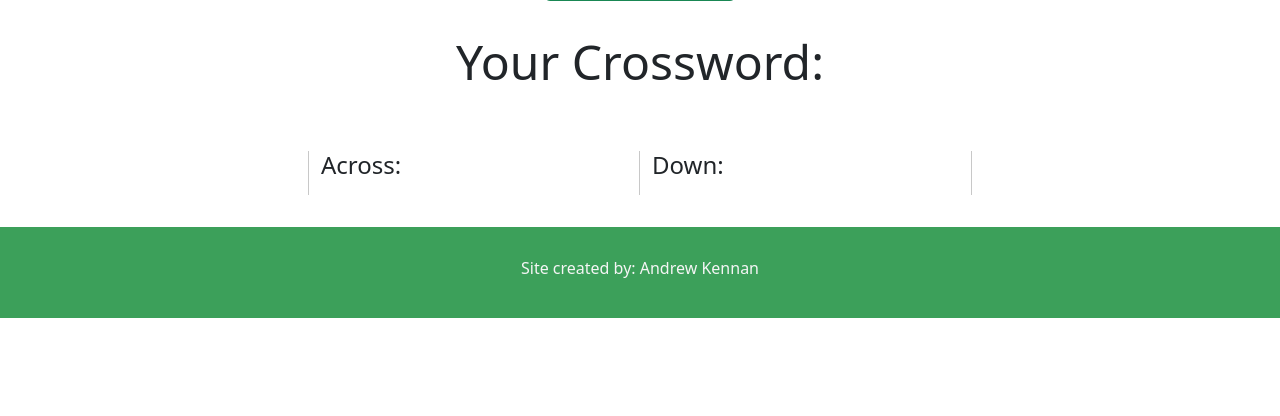
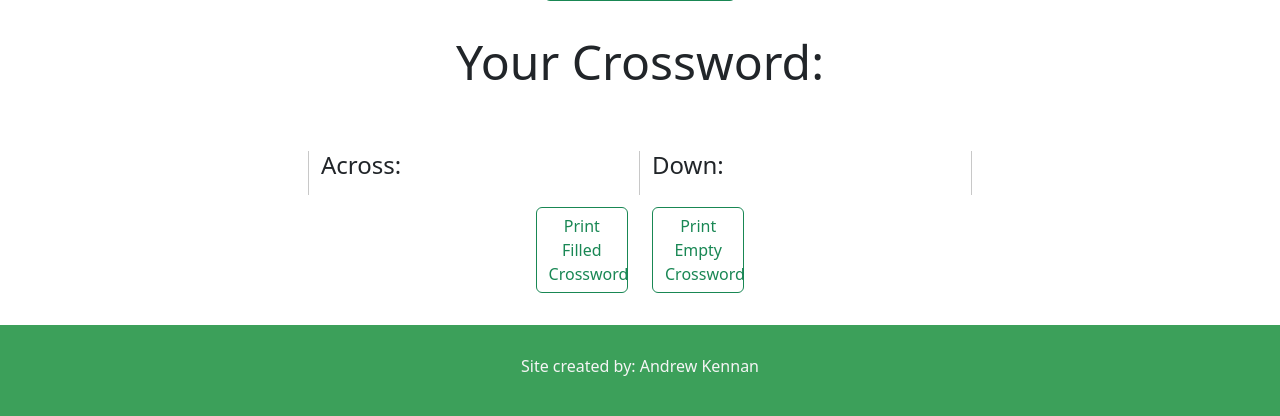
Before and after one commit to shterybai/crossword_generator_website, a Flask app: template templates/display_crossword.html in a window 1280 px wide. Shown: the part 1004-1420 px from the top of the page. Before the commit the page ends 1322 px from the top, so only its background shows below. Run offline with Flask 2, Linux system fonts and the light colour scheme; the template is opened without the code that fills it, so the values that code supplies are empty; some libraries are stand-ins or nearby versions.

Commit message:
PDFs printing, no API data visible

```diff
--- a/main.py
+++ b/main.py
@@ -1,8 +1,15 @@
-from flask import Flask, redirect, url_for, render_template, request
+from flask import Flask, redirect, url_for, render_template, request, make_response
+import pdfkit
 import requests
+# import wkhtmltopdf
+
+# path_wkhtmltopdf = r'C:\Program Files\wkhtmltopdf\bin\wkhtmltopdf.exe'
+# config = pdfkit.configuration(wkhtmltopdf=path_wkhtmltopdf)
+# pdfkit.from_url("http://google.com", "out.pdf", configuration=config)
 
 app = Flask(__name__)
 
+response = {}
 
 @app.route("/fyp", methods=["POST", "GET"])
 def home():
@@ -17,7 +24,8 @@ def home():
         # return combined_words
 
         # Step 5: make a GET request to the external API using the combined string
-        response = requests.get(f'https://7654-109-255-231-194.eu.ngrok.io/request?user_words={combined_words}')
+        global response
+        response = requests.get(f'https://c2db-109-255-231-194.eu.ngrok.io/request?user_words={combined_words}')
 
         print(response.json())
 
@@ -25,6 +33,40 @@ def home():
         return render_template("display_crossword.html", crossword=response.json())
     else:
         return render_template("index.html")
+
+
+@app.route('/filled-crossword-pdf')
+def create_filled_pdf():
+    # Render the Jinja template to a string
+    rendered = render_template('filled_crossword.html', crossword=response)
+
+    # Convert the rendered HTML to a PDF
+    path_wkhtmltopdf = r'C:\Program Files\wkhtmltopdf\bin\wkhtmltopdf.exe'
+    config = pdfkit.configuration(wkhtmltopdf=path_wkhtmltopdf)
+    pdf = pdfkit.from_string(rendered, False, configuration=config, options={"enable-local-file-access": ""})
+
+    # Create a response object with the PDF as the content
+    pdf_response = make_response(pdf)
+    pdf_response.headers['Content-Type'] = 'application/pdf'
+    pdf_response.headers['Content-Disposition'] = 'attachment; filename=filled_crossword.pdf'
+    return pdf_response
+
+
+@app.route('/empty-crossword-pdf')
+def create_empty_pdf():
+    # Render the Jinja template to a string
+    rendered = render_template('empty_crossword.html', crossword=response)
+
+    # Convert the rendered HTML to a PDF
+    path_wkhtmltopdf = r'C:\Program Files\wkhtmltopdf\bin\wkhtmltopdf.exe'
+    config = pdfkit.configuration(wkhtmltopdf=path_wkhtmltopdf)
+    pdf = pdfkit.from_string(rendered, False, configuration=config, options={"enable-local-file-access": ""})
+
+    # Create a response object with the PDF as the content
+    pdf_response = make_response(pdf)
+    pdf_response.headers['Content-Type'] = 'application/pdf'
+    pdf_response.headers['Content-Disposition'] = 'attachment; filename=empty_crossword.pdf'
+    return pdf_response
 
 
 # @app.route("/crossword_request", methods=["POST", "GET"])
--- a/templates/display_crossword.html
+++ b/templates/display_crossword.html
@@ -145,7 +145,26 @@
             </ul>
         </div>
     </div>
+    <div class="row">
+        <div class="col-md-6 text-center" style="padding-top: 12px">
+            <button id="create-filled-crossword-button" class="btn btn-outline-success" style="width: 30%; float: right;">Print Filled Crossword</button>
+        </div>
+        <div class="col-md-6 text-center" style="padding-top: 12px">
+            <button id="create-empty-crossword-button" class="btn btn-outline-success" style="width: 30%; float: left;">Print Empty Crossword</button>
+        </div>
+    </div>
 </div>
+
+<script>
+// JavaScript to handle button click event
+document.getElementById("create-filled-crossword-button").addEventListener("click", function() {
+    window.location.href = "/filled-crossword-pdf";
+});
+
+document.getElementById("create-empty-crossword-button").addEventListener("click", function() {
+    window.location.href = "/empty-crossword-pdf";
+});
+</script>
 
 {% endblock %}
 
```
Also changed, not shown: templates/empty_crossword.html (+13 -0 lines), templates/filled_crossword.html (+13 -0 lines), 1 other file.
